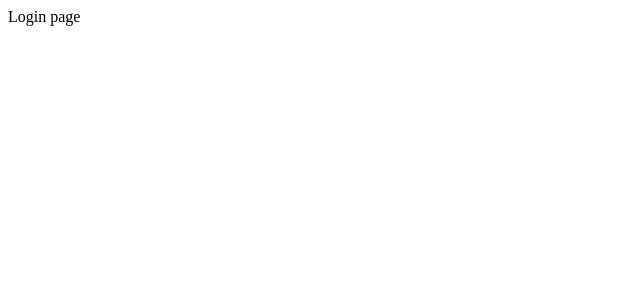
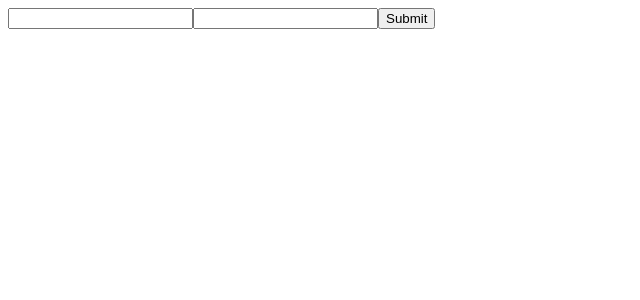
Before and after one commit to dagmawiyehenew/travsport, a React (Create React App) app: page /login in a window 1280 px wide. Shown: the top 300 px of the page, without its empty margins (0-640 px from the left). Built offline with nearby package versions, Linux system fonts and the light colour scheme.

Commit message:
Travsport: create form, Validate form

```diff
--- a/package.json
+++ b/package.json
@@ -6,12 +6,14 @@
     "@testing-library/jest-dom": "^5.16.5",
     "@testing-library/react": "^13.4.0",
     "@testing-library/user-event": "^13.5.0",
+    "formik": "^2.2.9",
     "react": "^18.2.0",
     "react-dom": "^18.2.0",
     "react-router": "^6.4.3",
     "react-router-dom": "^6.4.3",
     "react-scripts": "5.0.1",
-    "web-vitals": "^2.1.4"
+    "web-vitals": "^2.1.4",
+    "yup": "^0.32.11"
   },
   "scripts": {
     "start": "react-scripts start",
--- /dev/null
+++ b/src/components/form.js
@@ -0,0 +1,74 @@
+import React, { useState } from "react";
+import { Formik, Form, Field } from "formik";
+import * as Yup from "yup";
+/***
+ * To do's
+ *  1.create a form
+ *  2.Validate the form
+ *  3.Login the user
+ *  4.Save the credentials
+ *  5.Re. auth the user every 3 mints if no use not active
+ *  6.Logout user
+ */
+function FormCompounent(props) {
+  const [Loading, setLoading] = useState(false);
+  const [Errors, setErrors] = useState([]);
+
+  const schema = Yup.object().shape({
+    email: Yup.string().email().required("Please provide your email"),
+    password: Yup.string().required("Please provide a password"),
+  });
+
+  const initialValues = {
+    email: "",
+    password: "",
+  };
+
+  const onSubmit = (values) => {
+
+    console.log(values);
+  };
+
+  return Loading ? (
+    "Loading..."
+  ) : (
+    <Formik
+      initialValues={initialValues}
+      validationSchema={schema}
+      onSubmit={async (values, { resetForm }) => {
+        await onSubmit(values);
+        resetForm();
+      }}
+    >
+      {({ errors, touched }) => (
+        <Form>
+          <Field
+            type="email"
+            name="email"
+            id="inputEmail"
+            autoComplete="off"
+            className="form-control"
+            title="Email"
+          />
+          {errors.email && touched.email ? <div>{errors.email}</div> : null}
+
+          <Field
+            type="password"
+            name="password"
+            id="inputPassword"
+            className="form-control"
+            title="Password"
+          />
+          {errors.email && touched.password ? (
+            <div>{errors.password}</div>
+          ) : null}
+          <button type="submit" className="btn btn-primary btn-lg btn-block">
+            Submit
+          </button>
+        </Form>
+      )}
+    </Formik>
+  );
+}
+
+export default FormCompounent;
--- a/src/containers/view/auth.js
+++ b/src/containers/view/auth.js
@@ -1,7 +1,8 @@
 import React from "react";
 import LayoutAuth from "../layout/private";
+import FormCompounent from "../../components/form";
 function AuthPage(props) {
-  return <LayoutAuth>Login page</LayoutAuth>;
+  return <LayoutAuth><FormCompounent {...props} /></LayoutAuth>;
 }
 
 export default AuthPage;
```
Also changed, not shown: 2 other files (tests, documents, lock files or other folders).
